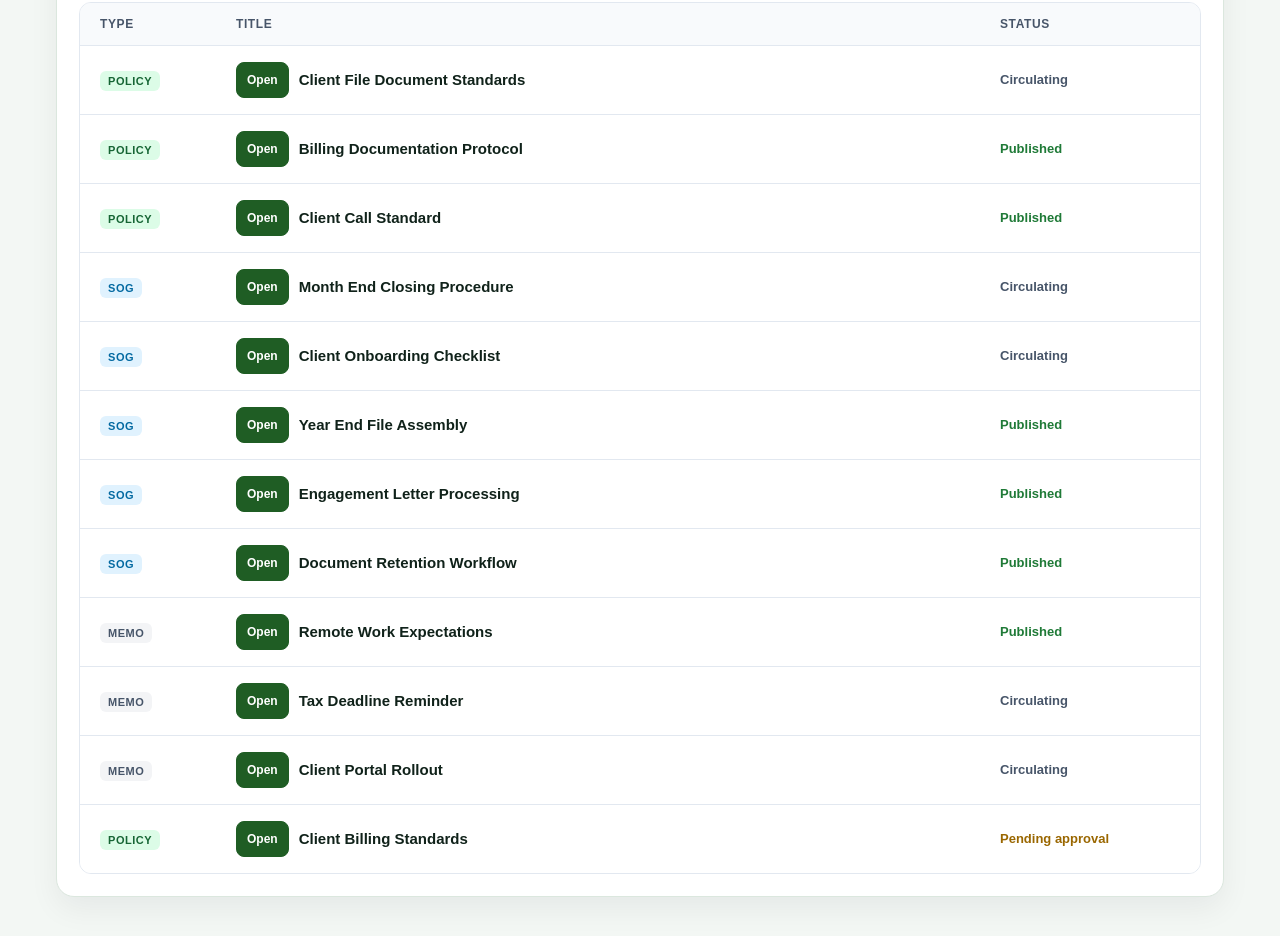
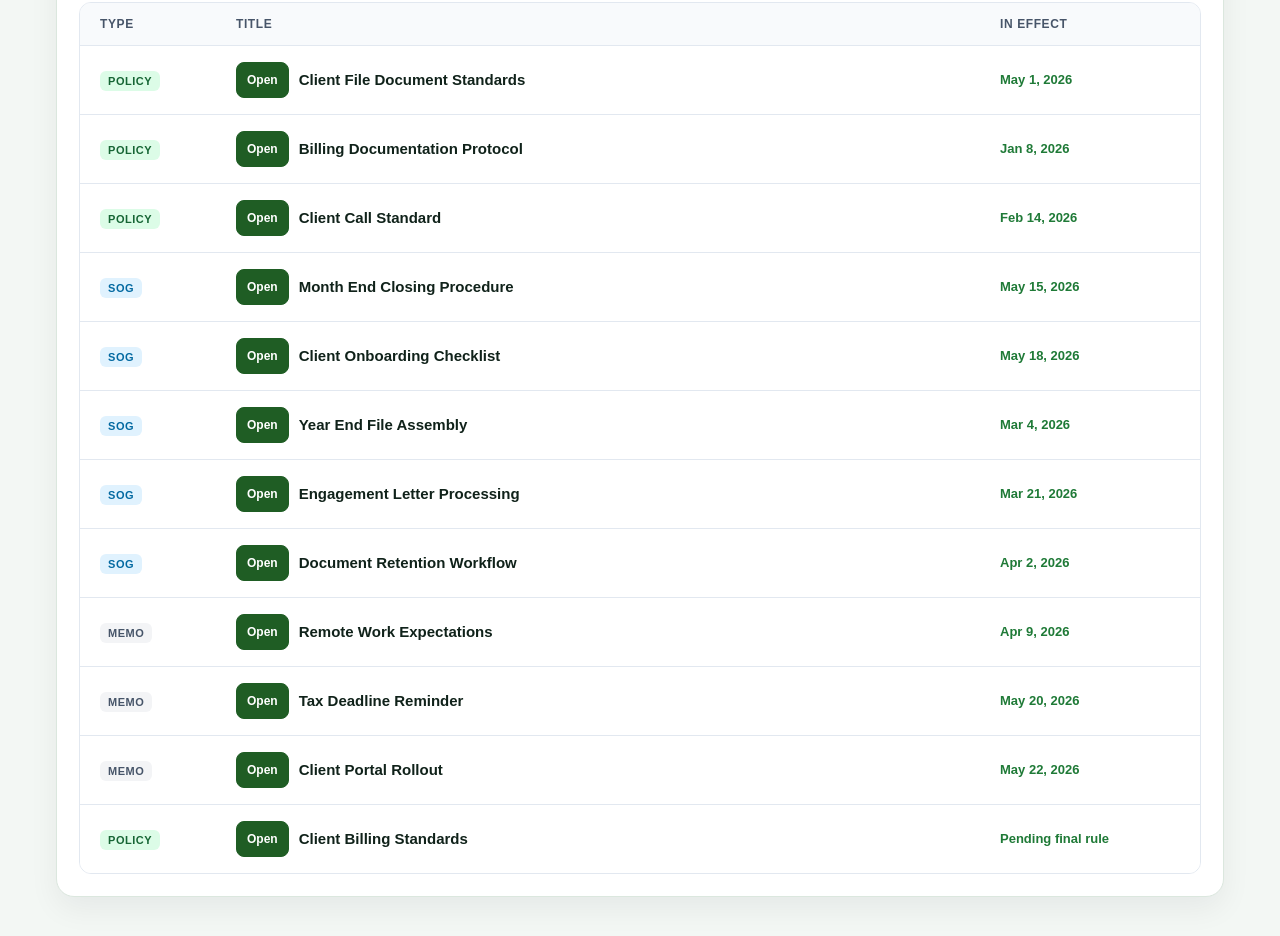
Before and after one commit to phoenixinc37-hue/policy-manager, a Next.js app: page /policy-index in a window 1280 px wide. Shown: the part 340-1276 px from the top of the page. Built offline with nearby package versions, Linux system fonts and the light colour scheme.

Commit message:
feat: show effective date in library

```diff
--- a/app/data.ts
+++ b/app/data.ts
@@ -9,6 +9,7 @@ export type PolicyDocument = {
   assignedTo: string[];
   acknowledgedBy: string[];
   status: DocumentStatus;
+  effectiveDate?: string;
   needsAttention?: boolean;
   awaitingApproval?: boolean;
   latestPublished?: boolean;
@@ -36,6 +37,7 @@ export const documents: PolicyDocument[] = [
     assignedTo: employees,
     acknowledgedBy: ["Sarah Jenkins", "Michael Chang", "Emily Rodriguez", "David Thompson", "Amanda Cole", "Robert Chen", "Jessica Patel", "Thomas Wright", "Olivia Bennett"],
     status: "circulating",
+    effectiveDate: "May 1, 2026",
     needsAttention: true,
   },
   {
@@ -46,6 +48,7 @@ export const documents: PolicyDocument[] = [
     assignedTo: employees,
     acknowledgedBy: employees,
     status: "library",
+    effectiveDate: "Jan 8, 2026",
   },
   {
     id: "policy-client-call-standard",
@@ -55,6 +58,7 @@ export const documents: PolicyDocument[] = [
     assignedTo: employees,
     acknowledgedBy: employees,
     status: "library",
+    effectiveDate: "Feb 14, 2026",
   },
   {
     id: "sog-month-end-closing",
@@ -64,6 +68,7 @@ export const documents: PolicyDocument[] = [
     assignedTo: employees,
     acknowledgedBy: ["Sarah Jenkins", "Michael Chang", "Emily Rodriguez", "David Thompson", "Amanda Cole", "Robert Chen", "Jessica Patel"],
     status: "circulating",
+    effectiveDate: "May 15, 2026",
   },
   {
     id: "sog-client-onboarding-checklist",
@@ -73,6 +78,7 @@ export const documents: PolicyDocument[] = [
     assignedTo: employees,
     acknowledgedBy: ["Sarah Jenkins", "Michael Chang", "Emily Rodriguez", "David Thompson", "Amanda Cole", "Robert Chen", "Jessica Patel", "Thomas Wright"],
     status: "circulating",
+    effectiveDate: "May 18, 2026",
   },
   {
     id: "sog-year-end-file-assembly",
@@ -82,6 +88,7 @@ export const documents: PolicyDocument[] = [
     assignedTo: employees,
     acknowledgedBy: employees,
     status: "library",
+    effectiveDate: "Mar 4, 2026",
   },
   {
     id: "sog-engagement-letter-processing",
@@ -91,6 +98,7 @@ export const documents: PolicyDocument[] = [
     assignedTo: employees,
     acknowledgedBy: employees,
     status: "library",
+    effectiveDate: "Mar 21, 2026",
   },
   {
     id: "sog-document-retention-workflow",
@@ -100,6 +108,7 @@ export const documents: PolicyDocument[] = [
     assignedTo: employees,
     acknowledgedBy: employees,
     status: "library",
+    effectiveDate: "Apr 2, 2026",
   },
   {
     id: "memo-remote-work-expectations",
@@ -109,6 +118,7 @@ export const documents: PolicyDocument[] = [
     assignedTo: employees,
     acknowledgedBy: employees,
     status: "library",
+    effectiveDate: "Apr 9, 2026",
     latestPublished: true,
   },
   {
@@ -119,6 +129,7 @@ export const documents: PolicyDocument[] = [
     assignedTo: employees,
     acknowledgedBy: ["Sarah Jenkins", "Michael Chang", "Emily Rodriguez", "David Thompson", "Amanda Cole", "Robert Chen"],
     status: "circulating",
+    effectiveDate: "May 20, 2026",
   },
   {
     id: "memo-client-portal-rollout",
@@ -128,6 +139,7 @@ export const documents: PolicyDocument[] = [
     assignedTo: employees,
     acknowledgedBy: ["Sarah Jenkins", "Michael Chang", "Emily Rodriguez", "David Thompson", "Amanda Cole"],
     status: "circulating",
+    effectiveDate: "May 22, 2026",
   },
   {
     id: "policy-client-billing-standards",
@@ -137,6 +149,7 @@ export const documents: PolicyDocument[] = [
     assignedTo: ["Jack Wilde", "Sarah Jenkins", "Michael Chang", "Emily Rodriguez"],
     acknowledgedBy: [],
     status: "pending-approval",
+    effectiveDate: "Pending final rule",
     awaitingApproval: true,
   },
 ];
--- a/app/policy-index/page.tsx
+++ b/app/policy-index/page.tsx
@@ -62,7 +62,7 @@ export default function PolicyIndex({
               <div style={tableHeader}>
                 <div>Type</div>
                 <div>Title</div>
-                <div>Status</div>
+                <div>In effect</div>
               </div>
 
               <div style={{ display: "flex", flexDirection: "column" }}>
@@ -77,8 +77,8 @@ export default function PolicyIndex({
                       <Link href={`/policy-index/document/${policy.id}`} style={rowActionButton}>Open</Link>
                       <div style={{ fontSize: 15, fontWeight: 600 }}>{policy.title}</div>
                     </div>
-                    <div style={{ fontSize: 13, color: policy.status === "library" ? "#1f7a37" : policy.status === "pending-approval" ? "#9a6700" : "#475569", fontWeight: 700 }}>
-                      {policy.status === "library" ? "Published" : policy.status === "pending-approval" ? "Pending approval" : "Circulating"}
+                    <div style={{ fontSize: 13, color: "#1f7a37", fontWeight: 700 }}>
+                      {policy.effectiveDate ?? "TBD"}
                     </div>
                   </div>
                 ))}
```
